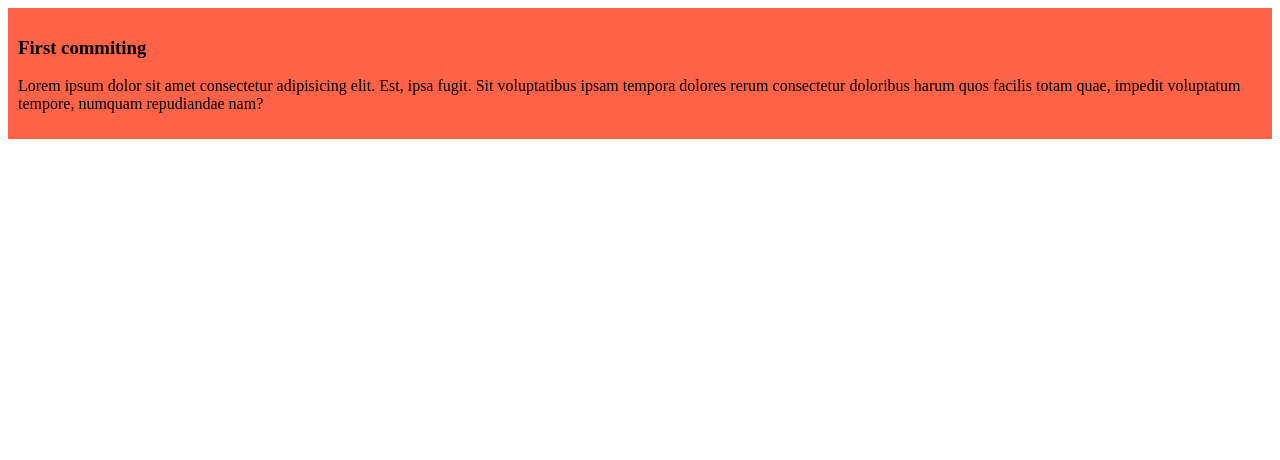
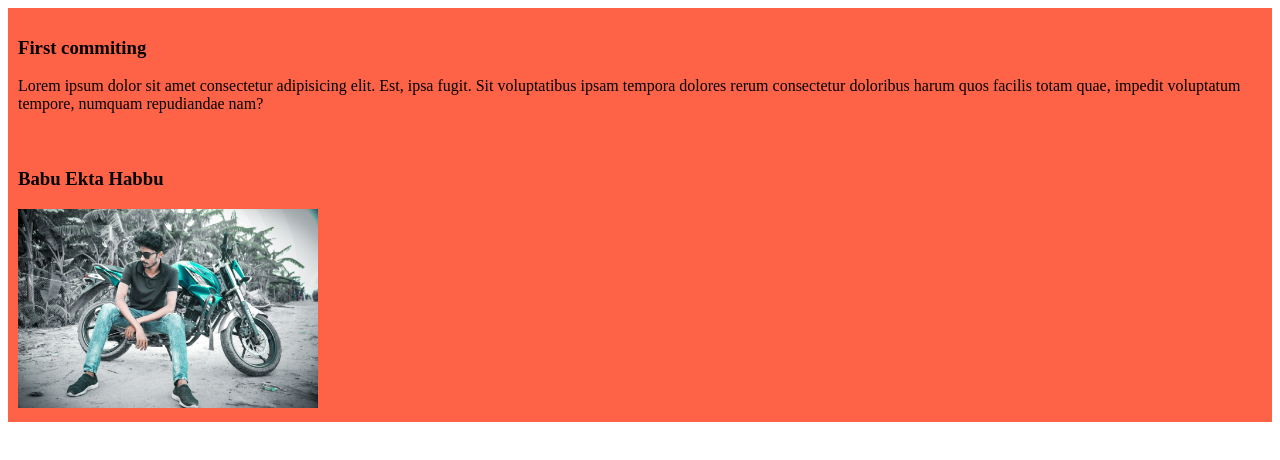
Before and after one commit to babu0176/my-simple-website10, a plain HTML site: page index.html in a window 1280 px wide. Drawn offline with Linux system fonts and the light colour scheme.

Commit message:
commiting photo

```diff
--- a/index.html
+++ b/index.html
@@ -17,6 +17,10 @@
 
         </p>
     </div>
+    <div>
+        <h3>Babu Ekta Habbu</h3>
+        <img src="images/babu3.jpg" alt="">
+    </div>
 </body>
 
 </html>
--- a/styles/blogs.css
+++ b/styles/blogs.css
@@ -2,3 +2,7 @@ div {
     background-color: tomato;
     padding: 10px;
 }
+
+img {
+    width: 300px;
+}
```
Also changed, not shown: images/babu3.jpg (added).
